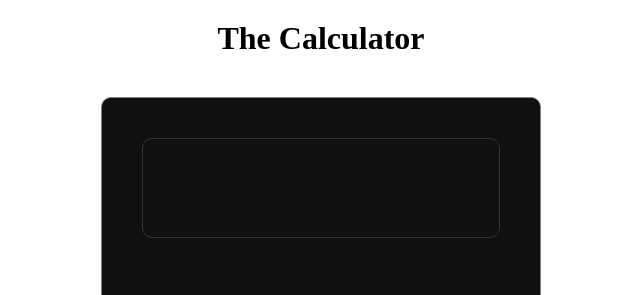
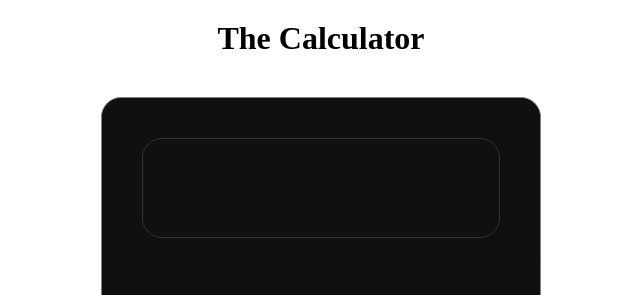
Before and after one commit to shushpan-v-satori/js-calculator, a plain HTML site: page index.html in a window 1280 px wide. Shown: the top 295 px of the page, 319-959 px from the left. Drawn offline with Linux system fonts and the light colour scheme.

Commit message:
Rounded the corners a bit more

```diff
--- a/_components.scss
+++ b/_components.scss
@@ -7,20 +7,20 @@ h1 {
 .calculator {
     background-color: $color-black;
     border: 1px solid grey;
-    border-radius: 10px;
+    border-radius: 20px;
     margin: 40px;
 
     .calculator__input {
         background-color: $color-black;
         padding: 40px;
-        border-radius: 10px;
+        border-radius: 20px;
 
         .input__field {
             background-color: $color-black;
             width: 100%;
             height: 100px;
             border: 1px solid $color-offblack;
-            border-radius: 10px;
+            border-radius: 20px;
             font-size: 3em;
             padding: 20px 0px;
             color: $color-offwhite;
```
Also changed, not shown: main.css.
